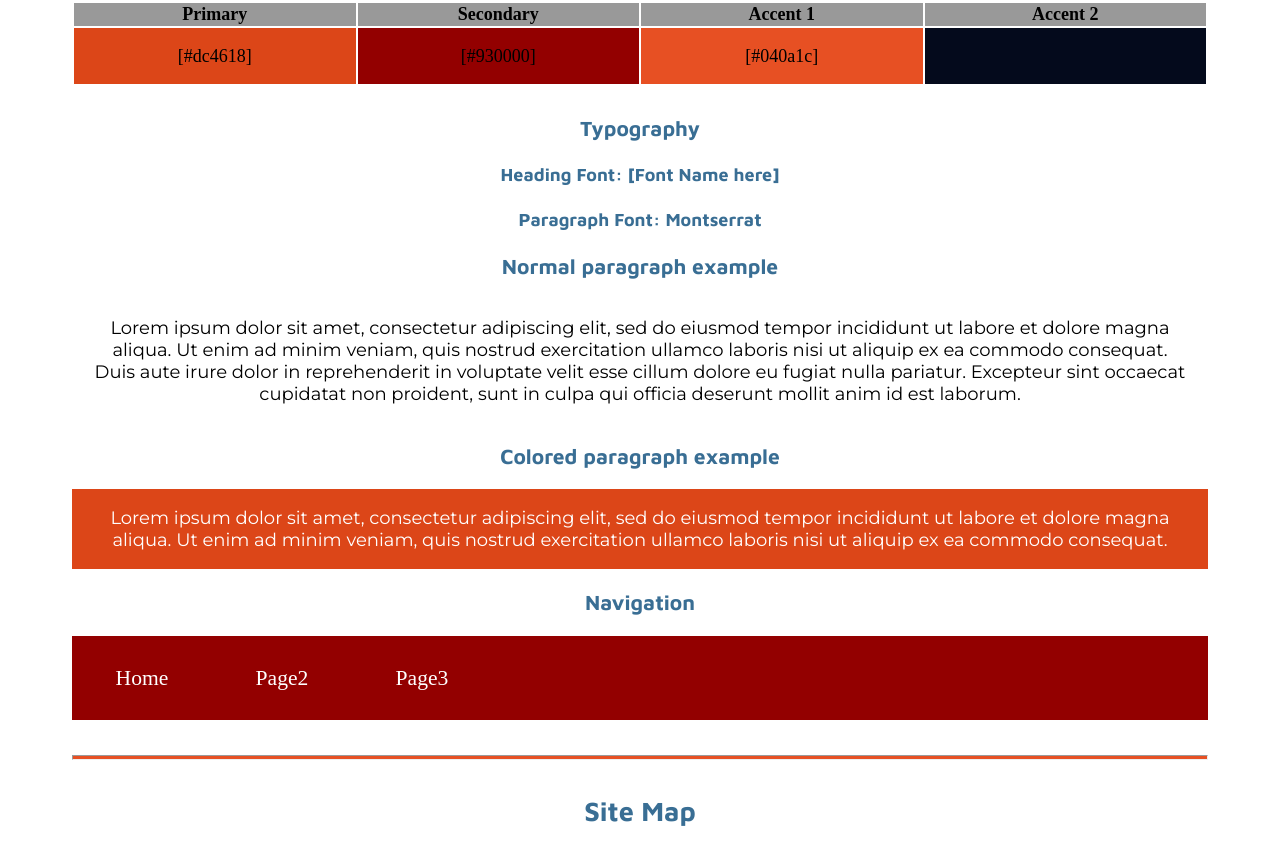
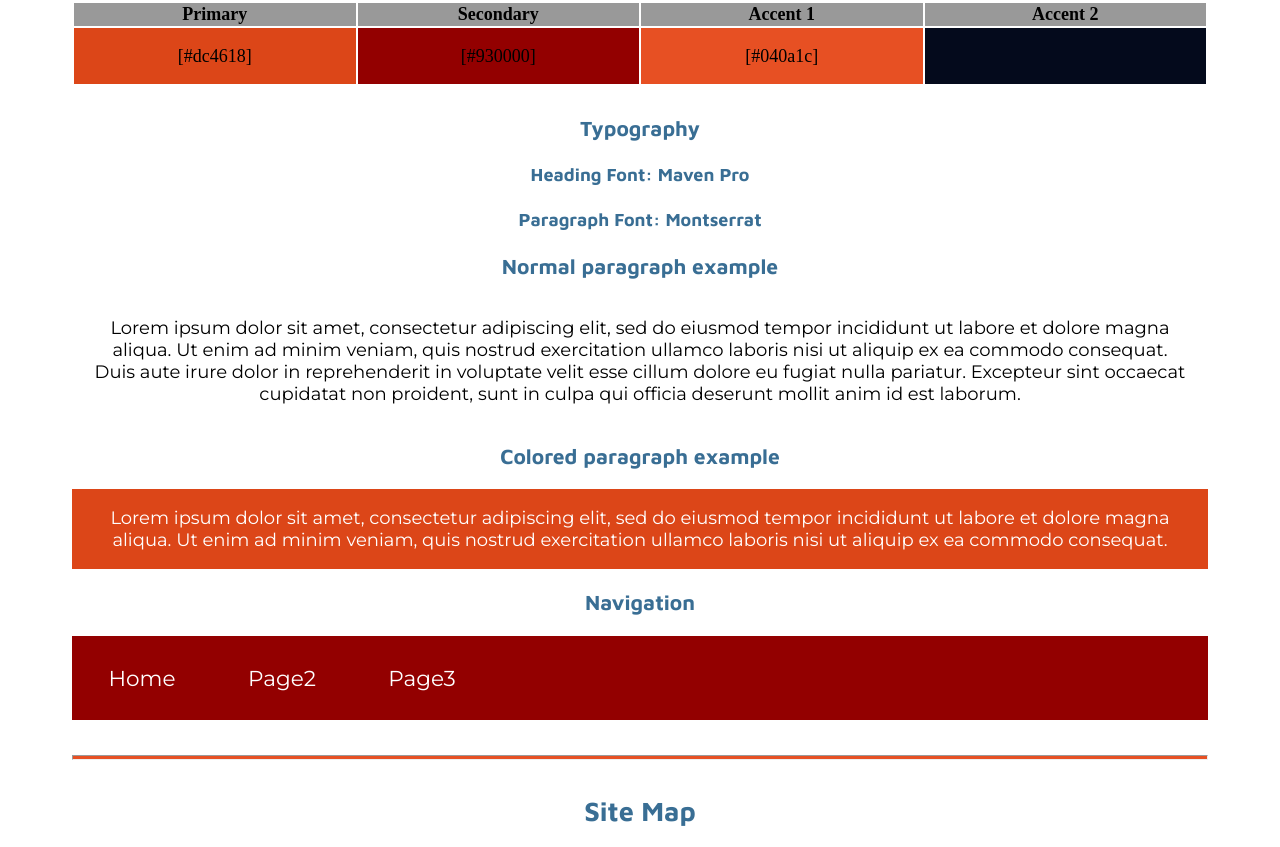
Before and after one commit to migarcos/WDD130, a plain HTML site: page cemes/site-plan.html in a window 1280 px wide. Shown: the part 1573-2420 px from the top of the page. Drawn offline with Linux system fonts and the light colour scheme; a web font is replaced by a local one.

Commit message:
W07 Site Plan Correction

```diff
--- a/cemes/site-plan.html
+++ b/cemes/site-plan.html
@@ -63,7 +63,7 @@
       <!-- Choose a font for your paragraphs (body copy) and headlines. What font(s) have you chosen? Why did you choose what you did?  Make sure to review the list of web safe fonts at W3Schools.org as a starting point.  Think also about which of your colors above you might use for background and font colors. -->
 
       <h4>
-        Heading Font: [Font Name here]  <!-- change this -->
+        Heading Font: Maven Pro  <!-- change this -->
       </h4>
       <h4>
         Paragraph Font: Montserrat  <!-- change this -->
--- a/cemes/styles/site-plan.css
+++ b/cemes/styles/site-plan.css
@@ -13,7 +13,7 @@ Fonts are separated by a | */
 
   /* change the values below to your chosen font(s) */
   --heading-font: "Maven Pro";
-  --paragraph-font: Montserrat, Helvetica, sans-serif;
+  --paragraph-font: "Montserrat", Helvetica, sans-serif;
 
   /* these colors below should be chosen from among your palette colors above */
   --headline-color-on-white: #396E94;  /* headlines on a white background */
@@ -109,7 +109,7 @@ nav {
 nav  {
   list-style-type: none;
   display: flex;
-
+  font-family: "Montserrat";
 }
 nav a {
   padding:1em;
```
Also changed, not shown: 1 other file.
